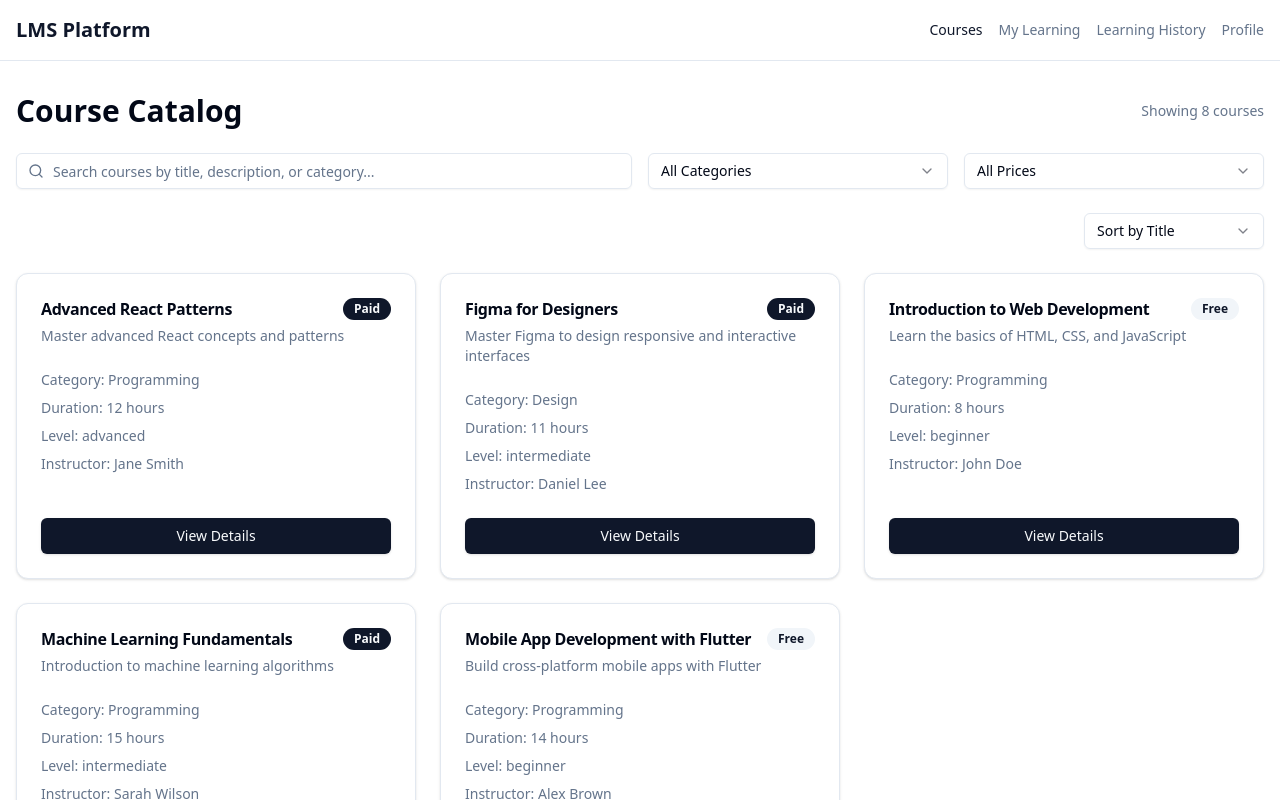
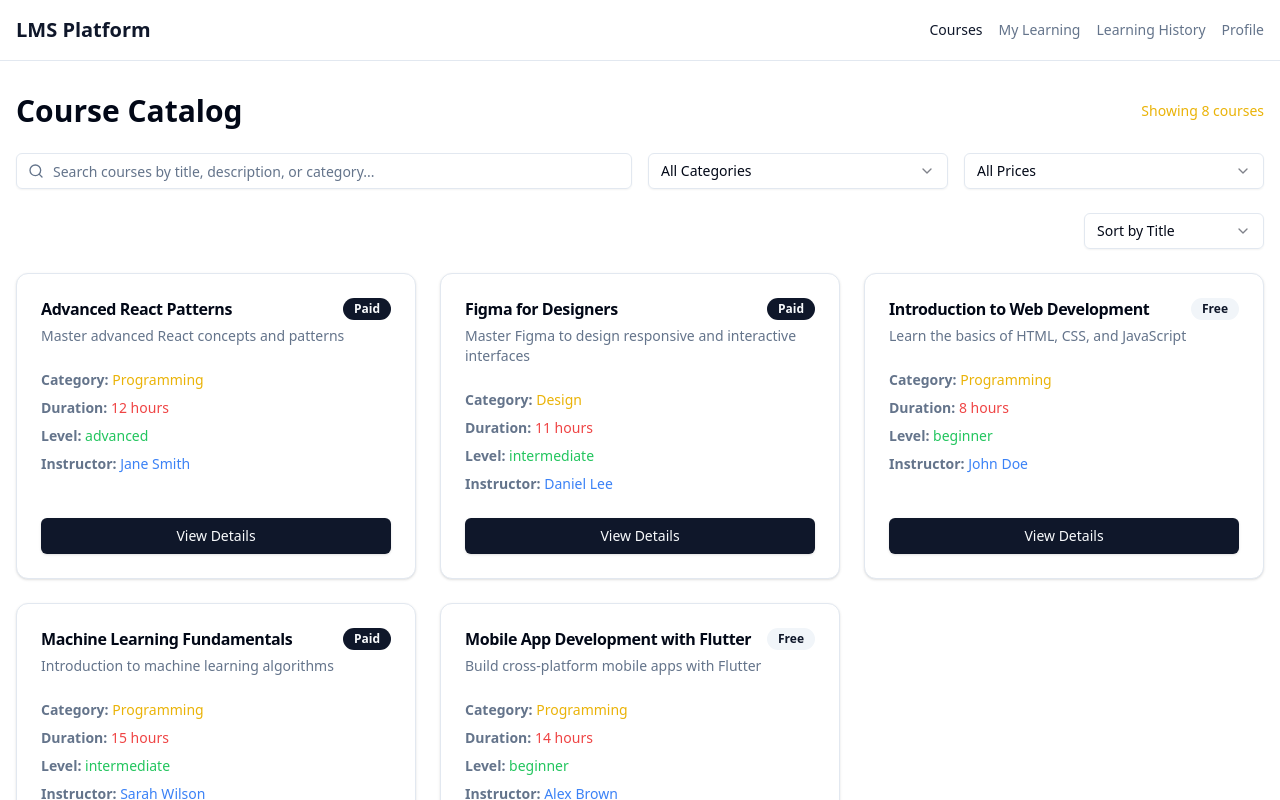
Before and after one commit to sumoncse19/simple-lms, a React (Vite) app: page / in a window 1280 px wide. Shown: the top 800 px of the page. Built offline with nearby package versions, Linux system fonts and the light colour scheme.

Commit message:
update text color of course info

```diff
--- a/src/pages/CourseCatalog.tsx
+++ b/src/pages/CourseCatalog.tsx
@@ -141,7 +141,7 @@ const CourseCatalog = () => {
     <div className="space-y-6">
       <div className="flex items-center justify-between">
         <h1 className="text-3xl font-bold">Course Catalog</h1>
-        <p className="text-sm text-muted-foreground">
+        <p className="text-sm text-yellow-500">
           Showing {filteredAndSortedCourses.length} courses
         </p>
       </div>
@@ -216,17 +216,29 @@ const CourseCatalog = () => {
             </CardHeader>
             <CardContent className="flex-grow">
               <div className="space-y-2">
-                <p className="text-sm text-muted-foreground">
-                  Category: {course.category}
+                <p className="text-sm text-yellow-500">
+                  <span className="font-bold text-muted-foreground">
+                    Category:
+                  </span>{" "}
+                  {course.category}
                 </p>
-                <p className="text-sm text-muted-foreground">
-                  Duration: {course.duration} hours
+                <p className="text-sm text-red-500">
+                  <span className="font-bold text-muted-foreground">
+                    Duration:
+                  </span>{" "}
+                  {course.duration} hours
                 </p>
-                <p className="text-sm text-muted-foreground">
-                  Level: {course.level}
+                <p className="text-sm text-green-500">
+                  <span className="font-bold text-muted-foreground">
+                    Level:
+                  </span>{" "}
+                  {course.level}
                 </p>
-                <p className="text-sm text-muted-foreground">
-                  Instructor: {course.instructor}
+                <p className="text-sm text-blue-500">
+                  <span className="font-bold text-muted-foreground">
+                    Instructor:
+                  </span>{" "}
+                  {course.instructor}
                 </p>
               </div>
             </CardContent>
--- a/src/pages/CourseDetails.tsx
+++ b/src/pages/CourseDetails.tsx
@@ -112,7 +112,8 @@ const CourseDetails = () => {
       toast({
         variant: "destructive",
         title: "Error",
-        description: err instanceof Error ? err.message : "Failed to enroll in course",
+        description:
+          err instanceof Error ? err.message : "Failed to enroll in course",
       });
       console.error("Error enrolling in course:", err);
     }
@@ -170,10 +171,20 @@ const CourseDetails = () => {
             <div>
               <h3 className="font-semibold mb-2">Details</h3>
               <ul className="space-y-2 text-sm text-muted-foreground">
-                <li>Category: {course.category}</li>
-                <li>Duration: {course.duration} hours</li>
-                <li>Level: {course.level}</li>
-                <li>Instructor: {course.instructor}</li>
+                <li>
+                  <span className="font-bold">Category:</span> {course.category}
+                </li>
+                <li>
+                  <span className="font-bold">Duration:</span> {course.duration}{" "}
+                  hours
+                </li>
+                <li>
+                  <span className="font-bold">Level:</span> {course.level}
+                </li>
+                <li>
+                  <span className="font-bold">Instructor:</span>{" "}
+                  {course.instructor}
+                </li>
               </ul>
             </div>
             {course.prerequisites && course.prerequisites.length > 0 && (
@@ -198,7 +209,9 @@ const CourseDetails = () => {
                             {prereqCourse.title}
                           </Link>
                         ) : (
-                          <span className="text-muted-foreground">Unknown Course</span>
+                          <span className="text-muted-foreground">
+                            Unknown Course
+                          </span>
                         )}
                       </li>
                     );
```
